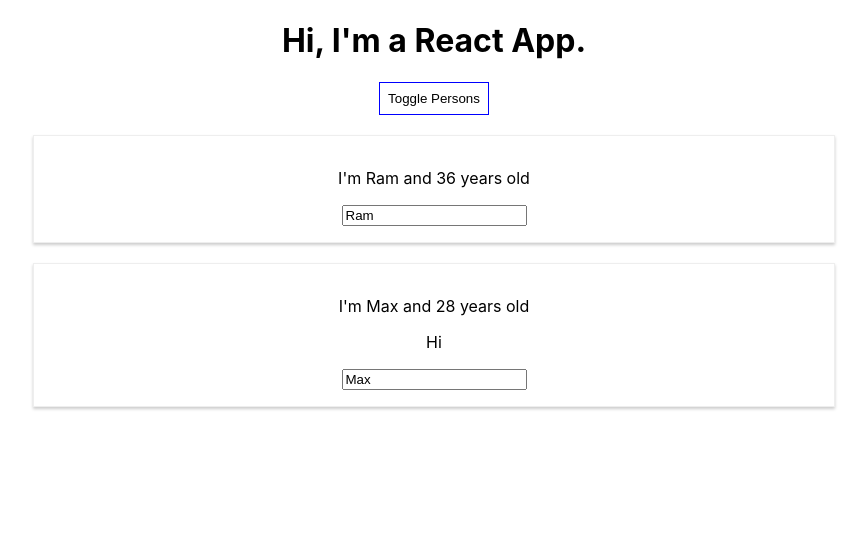
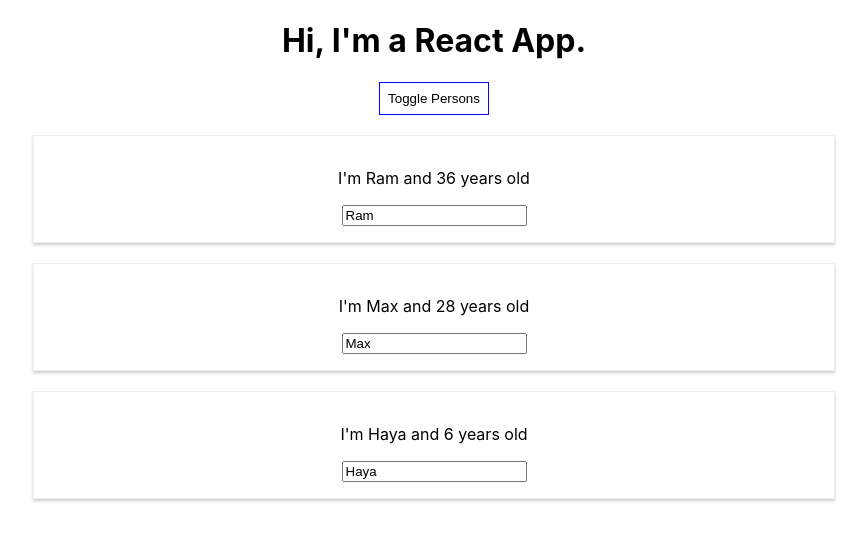
Before and after one commit to cpramshad/react-complete-guide, a React (Create React App) app: page / in a window 1280 px wide. Both pictures are taken after a click on the button "Toggle Persons". Shown: the top 540 px of the page, without its empty margins (206-1073 px from the left). Built offline with nearby package versions, Linux system fonts and the light colour scheme.

Commit message:
[feature] - Dynamic lists added

```diff
--- a/src/App.js
+++ b/src/App.js
@@ -39,30 +39,37 @@
 class App extends Component {
   state = {
     persons: [
-      { name: 'Ram', age: 36 },
-      { name: 'Max', age: 28 },
-      { name: 'Haya', age: 6}
+      { id: '1', name: 'Ram', age: 36 },
+      { id: '2', name: 'Max', age: 28 },
+      { id: '3', name: 'Haya', age: 6 }
     ],
     showPersons: false
   }
 
-  swithNameHandler = (newName) => {
-    console.log('Clicked');
+  // swithNameHandler = (newName) => {
+  //   console.log('Clicked');
+  //   this.setState({
+  //     persons: [
+  //       { name: newName, age: 36 },
+  //       { name: 'Max', age: 38 }
+  //     ]
+  //   })
+  // }
+
+  nameChangedHandler = (event, id) => {
+    const personIndex = this.state.persons.findIndex(p => {
+     return p.id === id;
+    });
+
+    const person = {...this.state.persons[personIndex]};
+    person.name = event.target.value;
+
+    const persons = [...this.state.persons];
+    persons[personIndex] = person;
+
     this.setState({
-      persons: [
-        { name: newName, age: 36 },
-        { name: 'Max', age: 38 }
-      ]
-    })
-  }
-
-  nameChangedHandler = (event) => {
-    this.setState({
-      persons: [
-        { name: 'test', age: 36 },
-        { name: event.target.value, age: 38 }
-      ]
-    })
+      persons: persons
+    });
   }
 
   togglePersonsHandler = () => {
@@ -70,8 +77,17 @@
     this.setState({
       showPersons: !showPersons
     })
+  }
 
+  deletePersonHandler = (personIndex) => {
+    const persons = [...this.state.persons];
+    persons.splice(personIndex, 1);
+    this.setState({
+      persons: persons
+    })
   }
+
+
 
   render() {
     const style = {
@@ -86,12 +102,14 @@
     if (this.state.showPersons) {
       persons = (
         <div>
-          <Person name={this.state.persons[0].name} age={this.state.persons[0].age} />
-          <Person
-            name={this.state.persons[1].name}
-            age={this.state.persons[1].age}
-            click={this.swithNameHandler.bind(this, 'Maximilian')}
-            change={this.nameChangedHandler}>Hi</Person>
+          {this.state.persons.map((person, index) => {
+            return <Person
+            click={ () => this.deletePersonHandler(index)}
+            name={person.name}
+            age={person.age}
+            key={person.id}
+            change = { (event) => this.nameChangedHandler(event, person.id)} />
+          })}
         </div>
       );
     }
@@ -101,7 +119,6 @@
         <h1>Hi, I'm a React App.</h1>
         <button style={style} onClick={this.togglePersonsHandler}>Toggle Persons</button>
         {persons}
-
       </div>
       // React.createElement('div', {className: 'App'}, React.createElement('h1', null, 'Hi'))
     );
```
